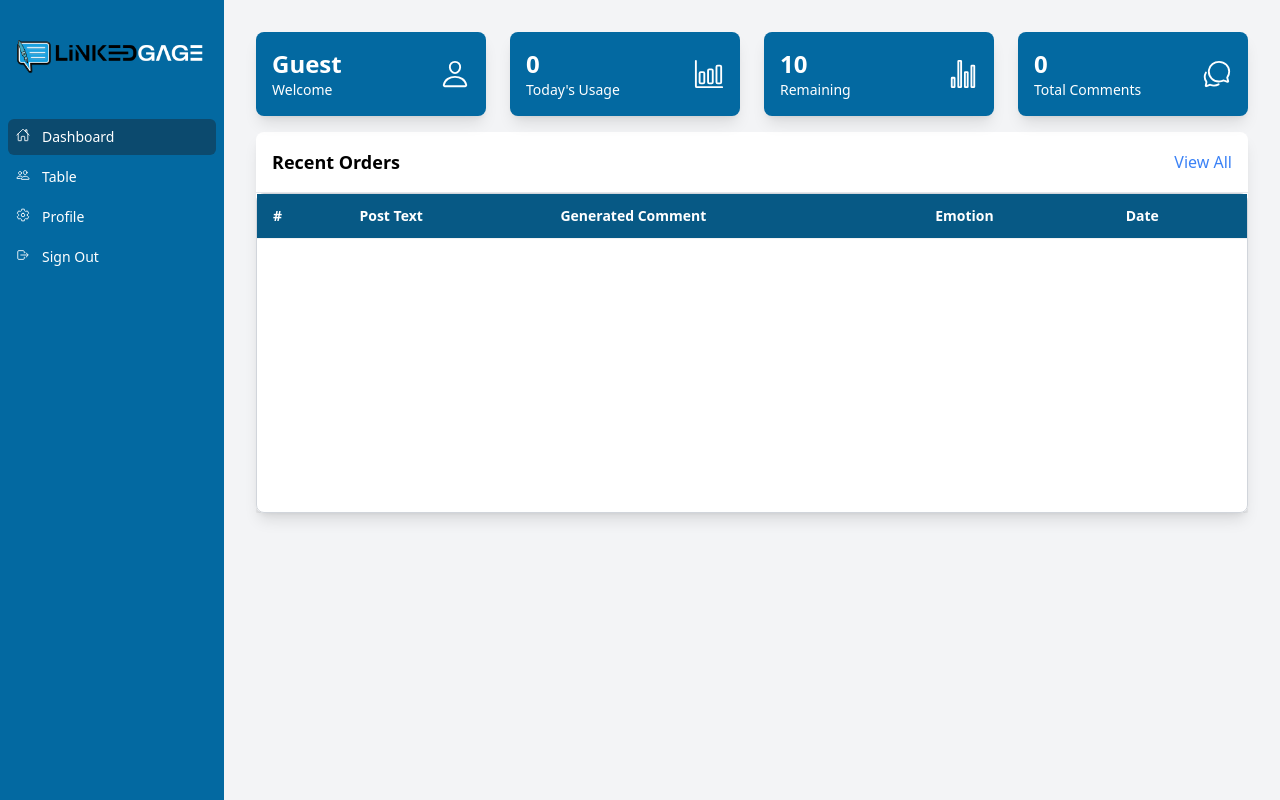
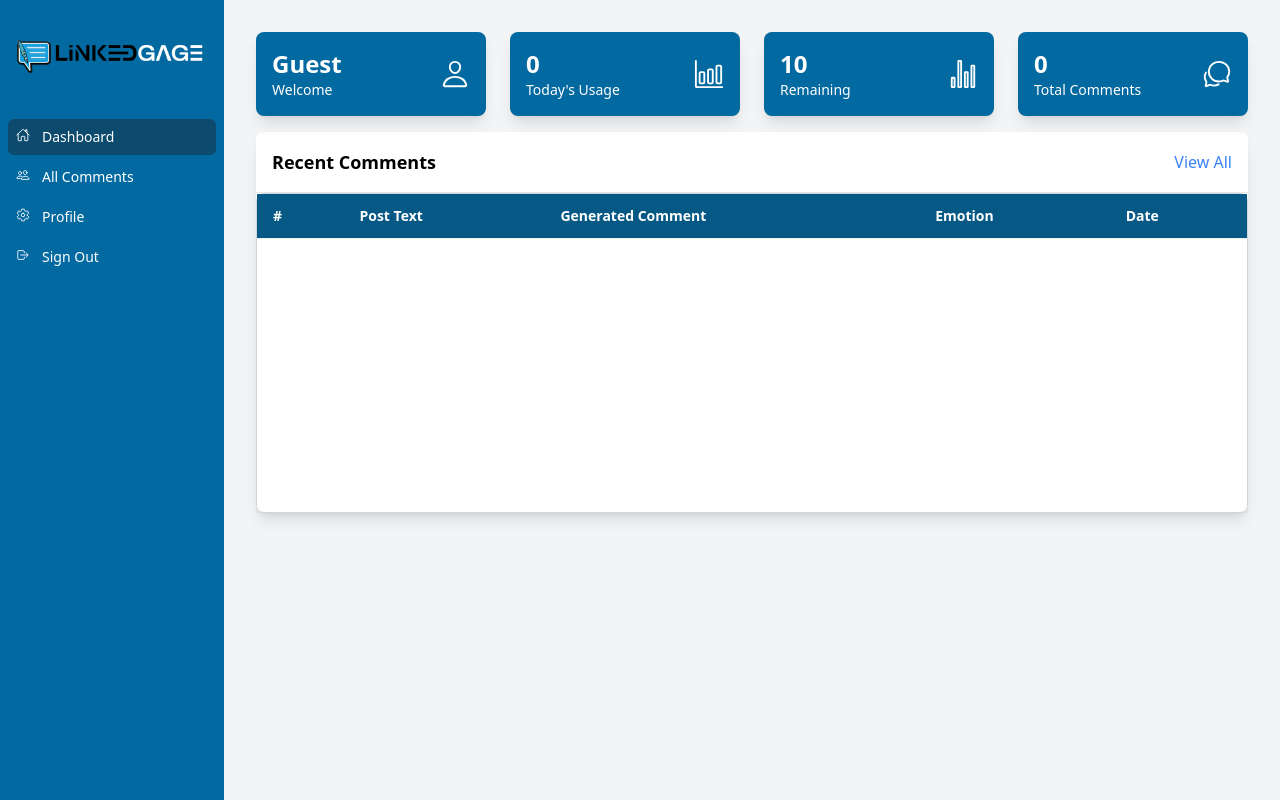
Before and after one commit to MorshedulHoque/linkedin-commenter-v2, a Flask app: page /dashboard in a window 1280 px wide. Run offline with Flask 3, Linux system fonts and the light colour scheme; the visitor is signed in with stand-in values (Sample User, id 1); data that the repository does not hold is empty; parts of the project's set-up code (start-up, migrations or seed data) failed here and were passed over; some libraries are stand-ins or nearby versions.

```diff
--- a/templates/base.html
+++ b/templates/base.html
@@ -31,7 +31,7 @@
                         <span class="icon mr-1">
                             <ion-icon name="people-outline"></ion-icon>
                         </span>
-                        <span>Table</span>
+                        <span>All Comments</span>
                     </a>
                 </li>
                 <!-- <li>
--- a/templates/dashboard.html
+++ b/templates/dashboard.html
@@ -45,7 +45,7 @@
     <!-- ================ Recent Orders List ================= -->
     <div class="bg-white rounded-lg shadow-lg">
         <div class="p-4 border-b flex justify-between items-center">
-            <h2 class="text-lg font-semibold text-black">Recent Orders</h2>
+            <h2 class="text-lg font-semibold text-black">Recent Comments</h2>
             <a href="{{ url_for('table') }}" class="text-blue-500 hover:underline flex items-center space-x-2">View All</a>
         </div>
 
--- a/templates/profile.html
+++ b/templates/profile.html
@@ -4,7 +4,7 @@
 
 {% block content %}
 <div class="container mx-auto mt-8 px-3 lg:px-6">
-    <p class="text-sm lg:text-md text-gray-600 mb-3">Update your profile information below:</p>
+    <!-- <p class="text-sm lg:text-md text-gray-600 mb-3">Update your profile information below:</p> -->
 
     <!-- Flash message for success or error -->
     <div id="toast-container" class="fixed top-4 right-4 z-50 space-y-2">
@@ -30,7 +30,7 @@
     </div>
 
     <div>
-      <form method="POST" action="{{ url_for('profile') }}" class="bg-white shadow rounded-lg px-3 py-5 mb-4 hover:shadow-lg transform transition-transform duration-200 hover:-translate-y-1">
+      <form method="POST" action="{{ url_for('profile') }}" class="bg-white shadow rounded-lg px-3 py-5 mb-4 hover:shadow-lg transform transition-transform duration-200">
           <h2 class="text-lg lg:text-xl font-semibold text-gray-800 mb-3 border-b border-gray-300 pb-1">Edit Your Profile</h2>
 
           <!-- Name input field -->
--- a/templates/table.html
+++ b/templates/table.html
@@ -2,7 +2,7 @@
 
 {% block content %}
 <div class="container mt-5 mx-auto px-3 lg:px-6">
-    <h2 class="text-xl lg:text-2xl font-bold mb-4 text-gray-800">Welcome to Your Dashboard</h2>
+    <h2 class="text-xl lg:text-2xl font-bold mb-4 text-gray-800 text-center">Check Your All Comments</h2>
 
     <!-- Make table wrapper responsive with horizontal scroll for smaller screens -->
     <div class="table-wrapper overflow-x-auto max-h-[400px] lg:max-h-[400px] xl:max-h-[500px] 2xl:max-h-[500px] rounded-lg shadow-lg border border-gray-300">
```
